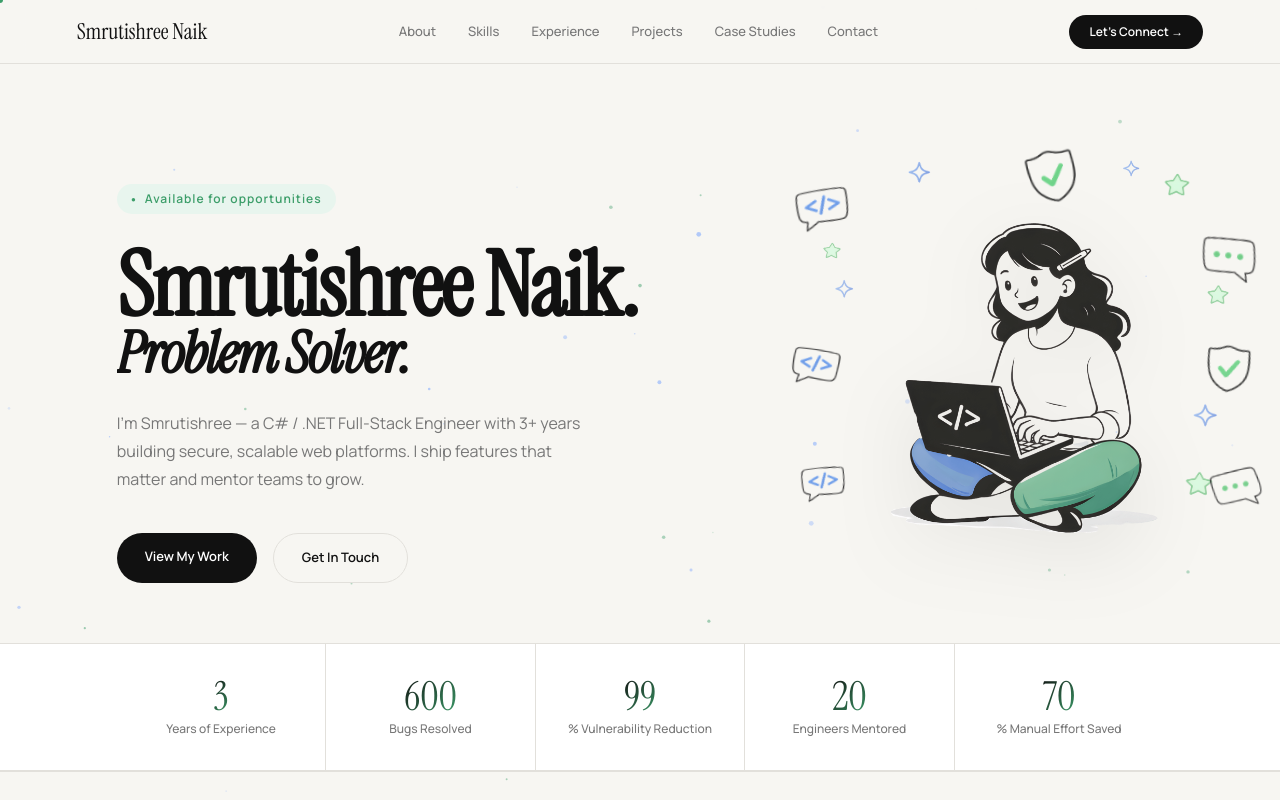
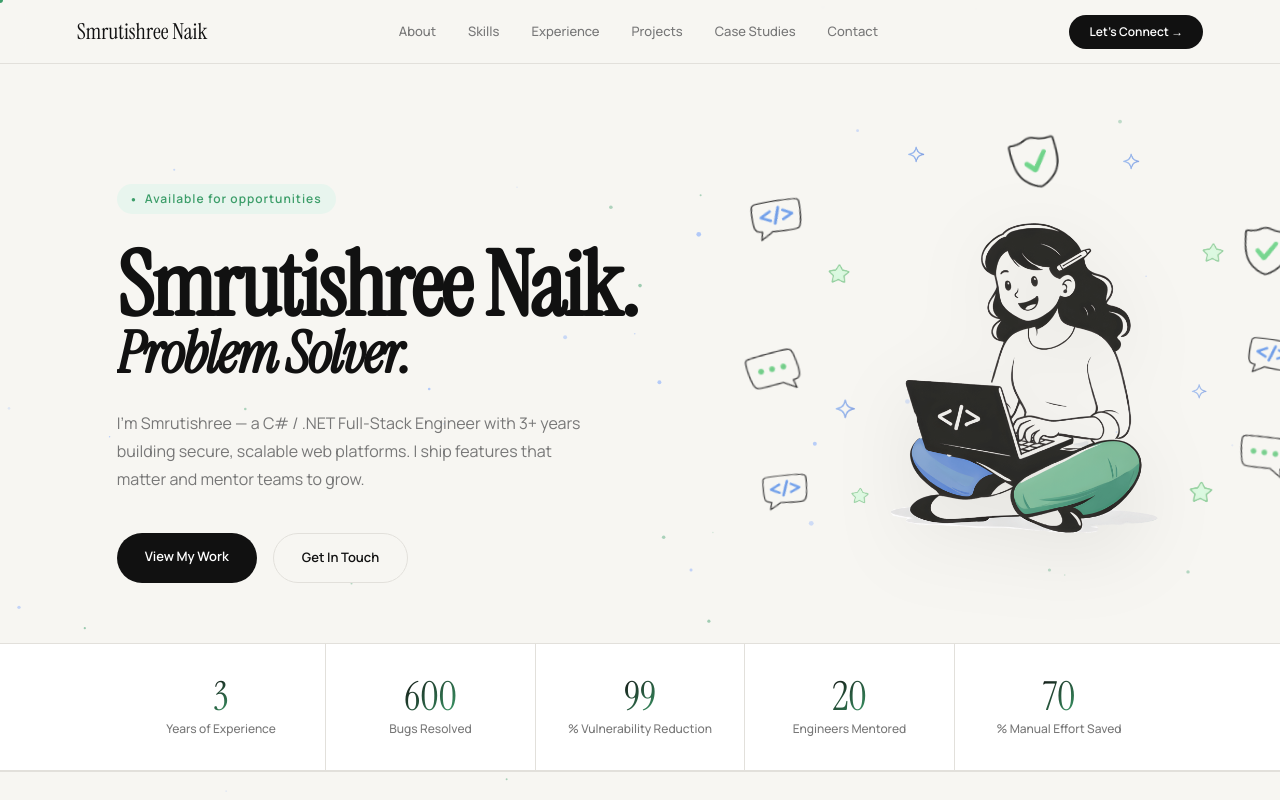
Before and after one commit to smrutishreenaik/PortfolioAG, a React (Vite) app: page / in a window 1280 px wide. Shown: the top 800 px of the page. Built offline with nearby package versions, Linux system fonts and the light colour scheme; no server answers.

Commit message:
updated hero ui

```diff
--- a/src/components/sections/Hero.module.scss
+++ b/src/components/sections/Hero.module.scss
@@ -45,9 +45,11 @@
     transform: scale(0.8);
     opacity: 0;
   }
+
   70% {
     transform: scale(1.05);
   }
+
   100% {
     transform: scale(1);
     opacity: 1;
@@ -60,14 +62,12 @@
   line-height: 1.08;
   letter-spacing: -0.02em;
   margin-bottom: 1.5rem;
-  background: linear-gradient(
-    135deg,
+  background: linear-gradient(135deg,
       $black 0%,
       $black 40%,
       $green 60%,
       #6b9bff 80%,
-    $black 100%
-  );
+      $black 100%);
   background-size: 300% 100%;
   -webkit-background-clip: text;
   -webkit-text-fill-color: transparent;
@@ -97,20 +97,24 @@
 }
 
 @keyframes blink {
+
   0%,
   100% {
     opacity: 1;
   }
+
   50% {
     opacity: 0;
   }
 }
 
 @keyframes titleShimmer {
+
   0%,
   100% {
     background-position: 0% 0%;
   }
+
   50% {
     background-position: 100% 0%;
   }
@@ -150,11 +154,9 @@
     content: "";
     position: absolute;
     inset: 0;
-    background: radial-gradient(
-      circle at var(--mx, 50%) var(--my, 50%),
+    background: radial-gradient(circle at var(--mx, 50%) var(--my, 50%),
         rgba(255, 255, 255, 0.18) 0%,
-      transparent 70%
-    );
+        transparent 70%);
     opacity: 0;
     transition: opacity 0.3s;
     pointer-events: none;
@@ -163,6 +165,7 @@
   &:hover {
     transform: translateY(-2px);
     box-shadow: 0 8px 24px rgba(0, 0, 0, 0.15);
+
     &::after {
       opacity: 1;
     }
@@ -219,190 +222,323 @@
     pointer-events: none;
   }
 
-  // BlueCode — far left column, spread top / mid / lower-mid
+  // ═══ LEFT FAR COLUMN  (left: -44% to -50%) ═══════════════
+  // evenly spaced at top: -5%, 38%, 74%
+
   .decoratorBlueCode1 {
-    width: 60px;
-    top: -8%;
-    left: -32%;
-    transform: rotate(-12deg);
+    // left-far top
+    width: 58px;
+    top: -5%;
+    left: -48%;
+    transform: rotate(-14deg);
     opacity: 1;
     animation: drift1 3.4s ease-in-out infinite;
   }
 
-  .decoratorBlueCode2 {
-    width: 54px;
+  .decoratorGreenType1 {
+    // left-far mid
+    width: 60px;
     top: 38%;
-    left: -34%;
-    transform: rotate(6deg);
-    opacity: 1;
-    animation: drift3 3.9s ease-in-out infinite;
+    left: -50%;
+    transform: rotate(-10deg);
+    opacity: 0.95;
+    animation: drift3 3.2s ease-in-out infinite 0.2s;
   }
 
   .decoratorBlueCode3 {
-    width: 50px;
-    top: 72%;
-    left: -30%;
+    // left-far bottom
+    width: 52px;
+    top: 74%;
+    left: -44%;
     transform: rotate(-8deg);
     opacity: 1;
     animation: drift2 2.8s ease-in-out infinite 0.5s;
   }
 
-  // BlueStar — small, fills in the gaps
+  // ═══ LEFT NEAR COLUMN  (left: -16% to -22%) ══════════════
+  // spaced at top: 16%, 54%
+
+  .decoratorGreenStar2 {
+    // left-near upper
+    width: 24px;
+    top: 16%;
+    left: -20%;
+    opacity: 0.85;
+    animation: drift2 2.7s ease-in-out infinite 1s;
+  }
+
+  .decoratorBlueStar3 {
+    // left-near lower
+    width: 24px;
+    top: 54%;
+    left: -18%;
+    opacity: 0.8;
+    animation: drift6 4.2s ease-in-out infinite;
+  }
+
+  // ═══ TOP ZONE  (top: -16% to -22%) ══════════════════════
+  // spread horizontally: 8% / 44% / right 8%
+
   .decoratorBlueStar1 {
-    width: 26px;
-    top: -14%;
+    // top-left accent
+    width: 20px;
+    top: -18%;
     left: 8%;
-    opacity: 0.9;
+    opacity: 0.85;
     animation: drift4 2.5s ease-in-out infinite;
   }
 
-  .decoratorBlueStar2 {
-    width: 20px;
-    top: -14%;
-    right: 8%;
-    opacity: 0.8;
-    animation: drift5 3.1s ease-in-out infinite 0.3s;
-  }
-
-  .decoratorBlueStar3 {
-    width: 28px;
-    top: 55%;
-    right: -20%;
-    opacity: 0.85;
-    animation: drift6 4.2s ease-in-out infinite;
-  }
-
-  .decoratorBlueStar4 {
-    width: 22px;
-    top: 20%;
-    left: -18%;
-    opacity: 0.75;
-    animation: drift1 2.9s ease-in-out infinite 0.8s;
-  }
-
-  // GreenType — top-right corner and bottom-left far out
-  .decoratorGreenType1 {
-    width: 62px;
-    top: 5%;
-    right: -34%;
-    transform: rotate(10deg);
-    opacity: 0.95;
-    animation: drift3 3.2s ease-in-out infinite 0.2s;
-  }
-
-  .decoratorGreenType2 {
-    width: 56px;
-    top: 72%;
-    right: -36%;
-    transform: rotate(-9deg);
-    opacity: 0.9;
-    animation: drift6 3.8s ease-in-out infinite 0.9s;
-  }
-
-  // Secure — top-center floating high and right-lower zone
   .decoratorSecure1 {
+    // top-center large
     width: 58px;
-    top: -18%;
-    left: 50%;
+    top: -22%;
+    left: 44%;
     transform: rotate(-5deg);
     opacity: 0.95;
     animation: drift2 2.9s ease-in-out infinite 0.4s;
   }
 
+  .decoratorBlueStar2 {
+    // top-right accent
+    width: 20px;
+    top: -16%;
+    right: 8%;
+    opacity: 0.85;
+    animation: drift5 3.1s ease-in-out infinite 0.6s;
+  }
+
+  // ═══ RIGHT NEAR COLUMN  (right: -14% to -24%) ════════════
+  // spaced at top: 10%, 50%
+
+  .decoratorGreenStar4 {
+    // right-near upper
+    width: 24px;
+    top: 10%;
+    right: -22%;
+    opacity: 0.8;
+    animation: drift4 4s ease-in-out infinite 0.2s;
+  }
+
+  .decoratorBlueStar4 {
+    // right-near lower
+    width: 18px;
+    top: 50%;
+    right: -16%;
+    opacity: 0.75;
+    animation: drift1 2.9s ease-in-out infinite 0.8s;
+  }
+
+  // ═══ RIGHT FAR COLUMN  (right: -44% to -50%) ═════════════
+  // evenly spaced at top: 4%, 35%, 62%
+
   .decoratorSecure2 {
-    width: 52px;
-    top: 38%;
-    right: -32%;
-    transform: rotate(14deg);
+    // right-far top
+    width: 54px;
+    top: 4%;
+    right: -46%;
+    transform: rotate(12deg);
     opacity: 0.9;
     animation: drift5 3.5s ease-in-out infinite 1.2s;
   }
 
-  // GreenStar — far right column, spread top / mid / lower-mid
+  .decoratorBlueCode2 {
+    // right-far mid
+    width: 54px;
+    top: 35%;
+    right: -48%;
+    transform: rotate(8deg);
+    opacity: 1;
+    animation: drift3 3.9s ease-in-out infinite;
+  }
+
+  .decoratorGreenType2 {
+    // right-far lower
+    width: 58px;
+    top: 62%;
+    right: -46%;
+    transform: rotate(11deg);
+    opacity: 0.9;
+    animation: drift6 3.8s ease-in-out infinite 0.9s;
+  }
+
+  // ═══ BOTTOM ZONE  (top: 76% to 82%) ══════════════════════
+  // left side and right side, well separated
+
   .decoratorGreenStar1 {
-    width: 28px;
-    top: -10%;
-    right: -10%;
-    opacity: 0.9;
+    // bottom-left accent
+    width: 20px;
+    top: 80%;
+    left: -12%;
+    opacity: 0.75;
     animation: drift3 3.6s ease-in-out infinite 0.3s;
   }
 
-  .decoratorGreenStar2 {
-    width: 24px;
-    top: 22%;
-    right: -24%;
-    opacity: 0.8;
-    animation: drift2 2.7s ease-in-out infinite 1s;
-  }
-
   .decoratorGreenStar3 {
-    width: 30px;
-    top: 75%;
+    // bottom-right accent
+    width: 26px;
+    top: 78%;
     right: -18%;
     opacity: 0.85;
     animation: drift5 3.3s ease-in-out infinite 0.6s;
   }
+}
 
-  .decoratorGreenStar4 {
-    width: 20px;
-    top: 10%;
-    left: -22%;
-    opacity: 0.75;
-    animation: drift4 4s ease-in-out infinite 0.2s;
+
+// Decorator drift animations — each has a unique random movement path + blink
+@keyframes drift1 {
+  0% {
+    transform: translate(0, 0) rotate(-12deg);
+    opacity: 1;
+  }
+
+  25% {
+    transform: translate(3px, -4px) rotate(-10deg);
+    opacity: 0.55;
+  }
+
+  50% {
+    transform: translate(-3px, 3px) rotate(-13deg);
+    opacity: 1;
+  }
+
+  75% {
+    transform: translate(4px, 2px) rotate(-11deg);
+    opacity: 0.6;
+  }
+
+  100% {
+    transform: translate(0, 0) rotate(-12deg);
+    opacity: 1;
   }
 }
 
-// Decorator drift animations — each has a unique random movement path + blink
-@keyframes drift1 {
-  0%   { transform: translate(0, 0) rotate(-12deg);     opacity: 1; }
-  25%  { transform: translate(3px, -4px) rotate(-10deg); opacity: 0.55; }
-  50%  { transform: translate(-3px, 3px) rotate(-13deg); opacity: 1; }
-  75%  { transform: translate(4px, 2px) rotate(-11deg);  opacity: 0.6; }
-  100% { transform: translate(0, 0) rotate(-12deg);     opacity: 1; }
+@keyframes drift2 {
+  0% {
+    transform: translate(0, 0) rotate(10deg);
+    opacity: 1;
   }
 
-@keyframes drift2 {
-  0%   { transform: translate(0, 0) rotate(10deg);     opacity: 1; }
-  30%  { transform: translate(-4px, -3px) rotate(12deg); opacity: 0.5; }
-  60%  { transform: translate(3px, 4px) rotate(9deg);   opacity: 1; }
-  100% { transform: translate(0, 0) rotate(10deg);     opacity: 1; }
+  30% {
+    transform: translate(-4px, -3px) rotate(12deg);
+    opacity: 0.5;
+  }
+
+  60% {
+    transform: translate(3px, 4px) rotate(9deg);
+    opacity: 1;
+  }
+
+  100% {
+    transform: translate(0, 0) rotate(10deg);
+    opacity: 1;
+  }
 }
 
 @keyframes drift3 {
-  0%   { transform: translate(0, 0) rotate(6deg);      opacity: 1; }
-  33%  { transform: translate(4px, -2px) rotate(8deg);  opacity: 0.6; }
-  66%  { transform: translate(-3px, 3px) rotate(5deg);  opacity: 0.9; }
-  100% { transform: translate(0, 0) rotate(6deg);      opacity: 1; }
+  0% {
+    transform: translate(0, 0) rotate(6deg);
+    opacity: 1;
+  }
+
+  33% {
+    transform: translate(4px, -2px) rotate(8deg);
+    opacity: 0.6;
+  }
+
+  66% {
+    transform: translate(-3px, 3px) rotate(5deg);
+    opacity: 0.9;
+  }
+
+  100% {
+    transform: translate(0, 0) rotate(6deg);
+    opacity: 1;
+  }
 }
 
 @keyframes drift4 {
-  0%   { transform: translate(0, 0);       opacity: 0.9; }
-  20%  { transform: translate(-3px, -4px); opacity: 0.5; }
-  50%  { transform: translate(4px, 2px);   opacity: 0.85; }
-  80%  { transform: translate(-2px, 3px);  opacity: 0.45; }
-  100% { transform: translate(0, 0);       opacity: 0.9; }
+  0% {
+    transform: translate(0, 0);
+    opacity: 0.9;
+  }
+
+  20% {
+    transform: translate(-3px, -4px);
+    opacity: 0.5;
+  }
+
+  50% {
+    transform: translate(4px, 2px);
+    opacity: 0.85;
+  }
+
+  80% {
+    transform: translate(-2px, 3px);
+    opacity: 0.45;
+  }
+
+  100% {
+    transform: translate(0, 0);
+    opacity: 0.9;
+  }
 }
 
 @keyframes drift5 {
-  0%   { transform: translate(0, 0);      opacity: 0.8; }
-  35%  { transform: translate(3px, 4px);  opacity: 0.4; }
-  70%  { transform: translate(-4px, -2px);opacity: 0.75; }
-  100% { transform: translate(0, 0);      opacity: 0.8; }
+  0% {
+    transform: translate(0, 0);
+    opacity: 0.8;
+  }
+
+  35% {
+    transform: translate(3px, 4px);
+    opacity: 0.4;
+  }
+
+  70% {
+    transform: translate(-4px, -2px);
+    opacity: 0.75;
+  }
+
+  100% {
+    transform: translate(0, 0);
+    opacity: 0.8;
+  }
 }
 
 @keyframes drift6 {
-  0%   { transform: translate(0, 0);       opacity: 0.85; }
-  25%  { transform: translate(2px, -4px);  opacity: 0.45; }
-  50%  { transform: translate(-4px, 1px);  opacity: 0.8; }
-  75%  { transform: translate(3px, 3px);   opacity: 0.5; }
-  100% { transform: translate(0, 0);       opacity: 0.85; }
+  0% {
+    transform: translate(0, 0);
+    opacity: 0.85;
+  }
+
+  25% {
+    transform: translate(2px, -4px);
+    opacity: 0.45;
+  }
+
+  50% {
+    transform: translate(-4px, 1px);
+    opacity: 0.8;
+  }
+
+  75% {
+    transform: translate(3px, 3px);
+    opacity: 0.5;
+  }
+
+  100% {
+    transform: translate(0, 0);
+    opacity: 0.85;
+  }
 }
 
 @keyframes float {
+
   0%,
   100% {
     transform: translateY(0);
   }
+
   50% {
     transform: translateY(-14px);
   }
```
Lines whose indentation alone changed are shown as unchanged.
